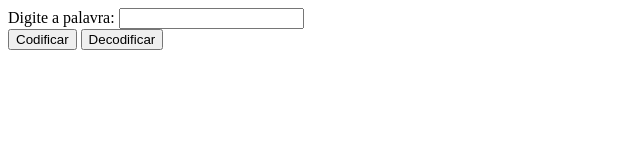
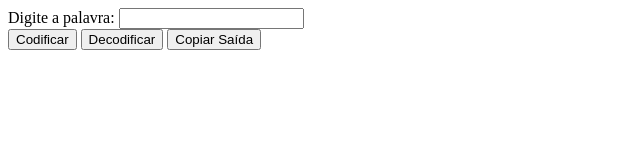
Before and after one commit to felipe-a-rios/codificador, a plain HTML site: page index.html in a window 1280 px wide. Shown: the whole page, without its empty margins (0-640 px from the left). Drawn offline with Linux system fonts and the light colour scheme.

Commit message:
adding copy button

```diff
--- a/index.html
+++ b/index.html
@@ -58,6 +58,15 @@
         }
         document.getElementById("saida").innerHTML = saida;
       }
+      function copiarSaida() {
+        var saida = document.getElementById("saida").innerHTML;
+        if (saida) {
+          navigator.clipboard.writeText(saida);
+          alert("Saída copiada para a área de transferência!");
+        } else {
+          alert("Não há nada para copiar.");
+        }
+      }
     </script>
   </head>
   <body>
@@ -67,6 +76,7 @@
       <br />
       <button type="button" onclick="codificar()">Codificar</button>
       <button type="button" onclick="decodificar()">Decodificar</button>
+      <button type="button" onclick="copiarSaida()">Copiar Saída</button>
     </form>
     <br />
     <div id="saida"></div>
```
